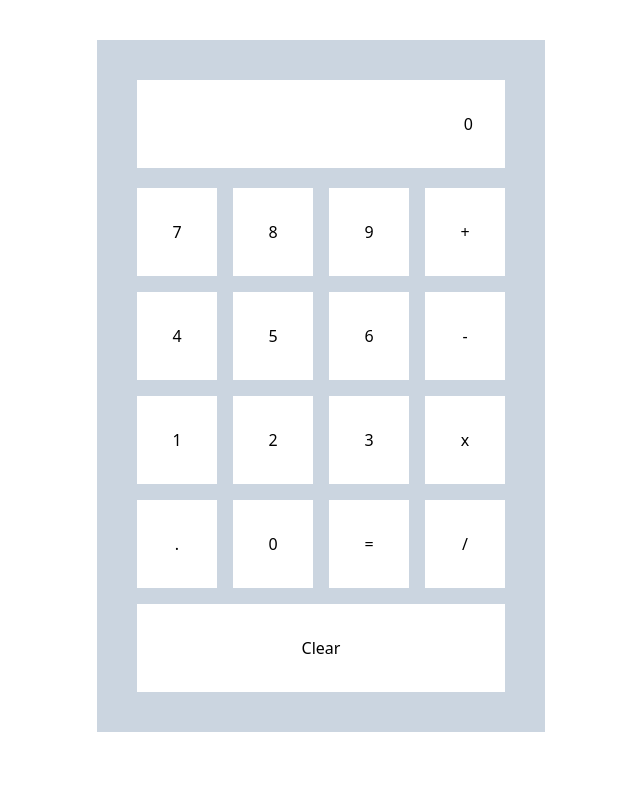
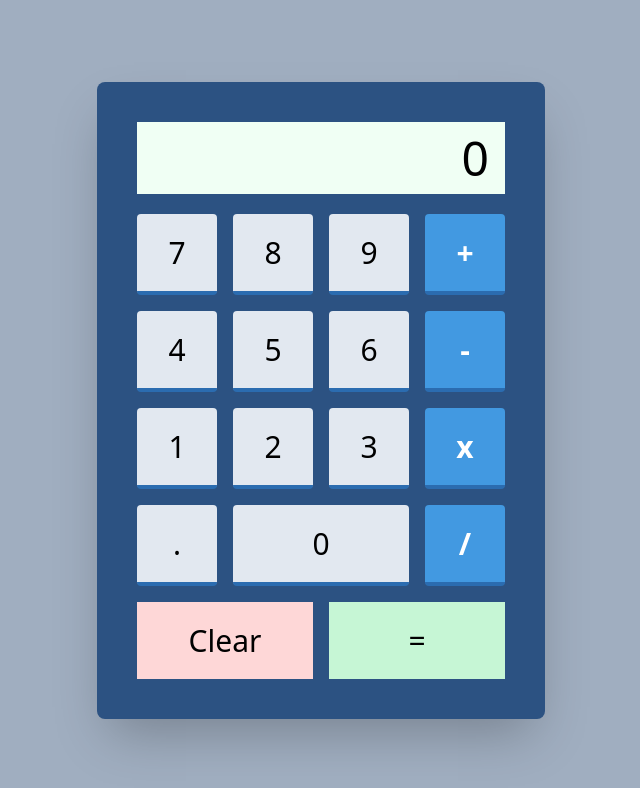
Before and after one commit to alexdkaminski/react-calculator, a React (Create React App) app: page / in a window 1280 px wide. Shown: the top 788 px of the page, without its empty margins (319-959 px from the left). Built offline with nearby package versions, Linux system fonts and the light colour scheme.

Commit message:
Add styling

```diff
--- a/src/App.js
+++ b/src/App.js
@@ -292,31 +292,35 @@ function App() {
   }
 
   return (
-    <div className="container mx-auto">
-      <div className="max-w-md mx-auto bg-gray-400 p-10 mt-10">
-        <div id="display" className="p-8 bg-white mb-5 text-right">
-          {display}
+    <div className="bg-gray-500 flex h-screen">
+        <div className="max-w-md m-auto container text-3xl">
+          <div className="bg-blue-800 p-10 rounded-lg shadow-2xl">
+            <div id="display" className="text-5xl pr-4 bg-white mb-5 text-right overflow-hidden bg-green-100">
+              {display}
+            </div>
+            <div className="grid grid-cols-4 gap-4">
+              <div id="seven" onClick={handleNumberClick} className="bg-gray-300 hover:bg-blue-100 p-4 border-b-4 border-blue-700 hover:border-blue-500 rounded text-center">7</div>
+              <div id="eight" onClick={handleNumberClick} className="bg-gray-300 hover:bg-blue-100 p-4 border-b-4 border-blue-700 hover:border-blue-500 rounded text-center">8</div>
+              <div id="nine" onClick={handleNumberClick} className="bg-gray-300 hover:bg-blue-100 p-4 border-b-4 border-blue-700 hover:border-blue-500 rounded text-center">9</div>
+              <div id="add" onClick={handleOperatorClick} className="bg-blue-500 hover:bg-blue-400 text-white p-4 border-b-4 border-blue-700 hover:border-blue-500 rounded text-center font-bold">+</div>
+              <div id="four" onClick={handleNumberClick} className="bg-gray-300 hover:bg-blue-100 p-4 border-b-4 border-blue-700 hover:border-blue-500 rounded text-center">4</div>
+              <div id="five" onClick={handleNumberClick} className="bg-gray-300 hover:bg-blue-100 p-4 border-b-4 border-blue-700 hover:border-blue-500 rounded text-center">5</div>
+              <div id="six" onClick={handleNumberClick} className="bg-gray-300 hover:bg-blue-100 p-4 border-b-4 border-blue-700 hover:border-blue-500 rounded text-center">6</div>
+              <div id="subtract" onClick={handleOperatorClick} className="bg-blue-500 hover:bg-blue-400 text-white p-4 border-b-4 border-blue-700 hover:border-blue-500 rounded text-center font-bold">-</div>
+              <div id="one" onClick={handleNumberClick} className="bg-gray-300 hover:bg-blue-100 p-4 border-b-4 border-blue-700 hover:border-blue-500 rounded text-center">1</div>
+              <div id="two" onClick={handleNumberClick} className="bg-gray-300 hover:bg-blue-100 p-4 border-b-4 border-blue-700 hover:border-blue-500 rounded text-center">2</div>
+              <div id="three" onClick={handleNumberClick} className="bg-gray-300 hover:bg-blue-100 p-4 border-b-4 border-blue-700 hover:border-blue-500 rounded text-center">3</div>
+              <div id="multiply" onClick={handleOperatorClick} className="bg-blue-500 hover:bg-blue-400 text-white p-4 border-b-4 border-blue-700 hover:border-blue-500 rounded text-center font-bold">x</div>
+              <div id="decimal" onClick={handleDecimalClick} className="bg-gray-300 hover:bg-blue-100 p-4 border-b-4 border-blue-700 hover:border-blue-500 rounded text-center">.</div>
+              <div id="zero" onClick={handleNumberClick} className="bg-gray-300 hover:bg-blue-100 p-4 border-b-4 border-blue-700 hover:border-blue-500 rounded text-center col-span-2">0</div>
+              <div id="divide" onClick={handleOperatorClick} className="bg-blue-500 hover:bg-blue-400 text-white p-4 border-b-4 border-blue-700 hover:border-blue-500 rounded text-center font-bold">/</div>
+            </div>
+            <div className="grid grid-cols-2 gap-4 mt-4">
+              <div id="clear" onClick={handleClearClick} className="p-4 bg-red-200 text-center">Clear</div>
+              <div id="equals" onClick={handleOperatorClick} className="p-4 bg-green-200 text-center">=</div>
+            </div>
+          </div>
         </div>
-        <div className="grid grid-cols-4 gap-4">
-          <div id="seven" onClick={handleNumberClick} className="p-8 bg-white text-center">7</div>
-          <div id="eight" onClick={handleNumberClick} className="p-8 bg-white text-center">8</div>
-          <div id="nine" onClick={handleNumberClick} className="p-8 bg-white text-center">9</div>
-          <div id="add" onClick={handleOperatorClick} className="p-8 bg-white text-center">+</div>
-          <div id="four" onClick={handleNumberClick} className="p-8 bg-white text-center">4</div>
-          <div id="five" onClick={handleNumberClick} className="p-8 bg-white text-center">5</div>
-          <div id="six" onClick={handleNumberClick} className="p-8 bg-white text-center">6</div>
-          <div id="subtract" onClick={handleOperatorClick} className="p-8 bg-white text-center">-</div>
-          <div id="one" onClick={handleNumberClick} className="p-8 bg-white text-center">1</div>
-          <div id="two" onClick={handleNumberClick} className="p-8 bg-white text-center">2</div>
-          <div id="three" onClick={handleNumberClick} className="p-8 bg-white text-center">3</div>
-          <div id="multiply" onClick={handleOperatorClick} className="p-8 bg-white text-center">x</div>
-          <div id="decimal" onClick={handleDecimalClick} className="p-8 bg-white text-center">.</div>
-          <div id="zero" onClick={handleNumberClick} className="p-8 bg-white text-center">0</div>
-          <div id="equals" onClick={handleOperatorClick} className="p-8 bg-white text-center">=</div>
-          <div id="divide" onClick={handleOperatorClick} className="p-8 bg-white text-center">/</div>
-        </div>
-        <div id="clear" onClick={handleClearClick} className="mt-4 p-8 bg-white text-center">Clear</div>
-      </div>
     </div>
   );
 }
```
